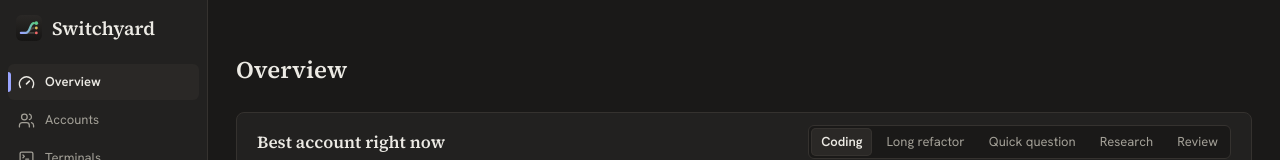
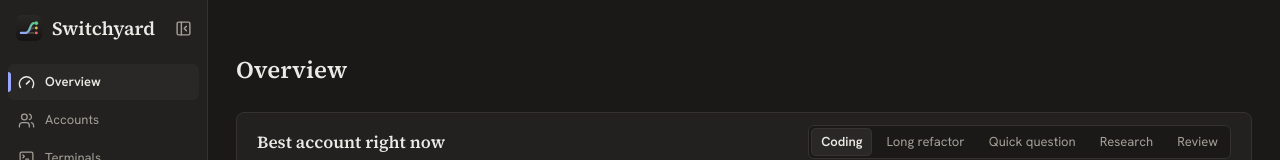
Before and after one commit to CristiMachine25/agent-hub, a React (Vite) app: page / in a window 1280 px wide. Shown: the top 160 px of the page. Built offline with nearby package versions, Linux system fonts and the light colour scheme.

Commit message:
Let the sidebar collapse to icons and expand again (button or Ctrl+B), remembered between starts

```diff
--- a/src/components/Sidebar.tsx
+++ b/src/components/Sidebar.tsx
@@ -1,9 +1,11 @@
 import clsx from 'clsx'
-import { Bell, Gauge, RefreshCw, Rocket, Settings2, SquareTerminal, Users } from 'lucide-react'
+import { useEffect } from 'react'
+import { Bell, Gauge, PanelLeftClose, PanelLeftOpen, RefreshCw, Rocket, Settings2, SquareTerminal, Users } from 'lucide-react'
 import { useStore, type Screen } from '@/store'
 import { IS_MOCK, api } from '@/api'
 import { formatAgo } from '@/lib/format'
 import { detectPlatform, isTauri, modKey } from '@/lib/platform'
+import { useCollapsed } from '@/lib/collapse'
 import { Logo } from './Logo'
 
 const NAV: { id: Screen; label: string; icon: typeof Gauge; key: string }[] = [
@@ -26,6 +28,21 @@ export function Sidebar() {
   const refreshing = useStore((s) => s.refreshing)
   const refresh = useStore((s) => s.refresh)
   const setPalette = useStore((s) => s.setPalette)
+  const [collapsed, setCollapsed] = useCollapsed('switchyard.sidebarCollapsed', () => window.innerWidth < 1000)
+
+  useEffect(() => {
+    const onKey = (e: KeyboardEvent) => {
+      // Terminals keep Ctrl+B for the program running in them.
+      if ((e.target as HTMLElement).closest?.('.xterm')) return
+      if ((e.ctrlKey || e.metaKey) && !e.shiftKey && e.key.toLowerCase() === 'b') {
+        e.preventDefault()
+        setCollapsed(!collapsed)
+      }
+    }
+    window.addEventListener('keydown', onKey)
+    return () => window.removeEventListener('keydown', onKey)
+  }, [collapsed, setCollapsed])
+  const toggleLabel = `${collapsed ? 'Expand' : 'Collapse'} sidebar (${modKey(api.platform)}+B)`
 
   const newest = Object.values(usage)
     .filter((u) => !u.stale)
@@ -35,12 +52,24 @@ export function Sidebar() {
   return (
     <nav
       aria-label="Main"
-      className="flex w-[208px] shrink-0 flex-col border-r border-rivet bg-deck max-[999px]:w-[60px]"
+      className={clsx(
+        'flex shrink-0 flex-col border-r border-rivet bg-deck transition-[width] duration-150',
+        collapsed ? 'sidebar-compact w-[60px]' : 'w-[208px]'
+      )}
     >
       {MAC_TRAFFIC_LIGHTS && <div data-tauri-drag-region className="h-7 shrink-0" />}
-      <div data-tauri-drag-region className="flex h-14 items-center gap-2.5 px-4 max-[999px]:justify-center max-[999px]:px-0">
-        <Logo size={26} />
-        <span className="font-serif text-[19px] font-semibold max-[999px]:hidden">Switchyard</span>
+      <div data-tauri-drag-region className="flex h-14 items-center gap-2.5 pl-4 pr-2 compact:justify-center compact:px-0">
+        {!collapsed && <Logo size={26} />}
+        {!collapsed && <span className="flex-1 font-serif text-[19px] font-semibold">Switchyard</span>}
+        <button
+          onClick={() => setCollapsed(!collapsed)}
+          className="flex h-8 w-8 items-center justify-center rounded text-muted hover:bg-raised hover:text-ink"
+          title={toggleLabel}
+          aria-label={toggleLabel}
+          aria-expanded={!collapsed}
+        >
+          {collapsed ? <PanelLeftOpen size={17} /> : <PanelLeftClose size={17} />}
+        </button>
       </div>
       <ul className="flex flex-col gap-0.5 px-2 pt-2">
         {NAV.map((n) => {
@@ -53,16 +82,16 @@ export function Sidebar() {
                 aria-current={on ? 'page' : undefined}
                 title={`${n.label} (${n.key})`}
                 className={clsx(
-                  'relative flex h-9 w-full items-center gap-2.5 rounded px-2.5 text-sm transition-colors max-[999px]:justify-center',
+                  'relative flex h-9 w-full items-center gap-2.5 rounded px-2.5 text-sm transition-colors compact:justify-center',
                   on ? 'bg-raised font-semibold text-ink' : 'text-muted hover:bg-raised/60 hover:text-ink'
                 )}
               >
                 {on && <span className="absolute left-0 top-2 bottom-2 w-[3px] rounded-r bg-hop" aria-hidden />}
                 <Icon size={17} strokeWidth={on ? 2.2 : 1.8} />
-                <span className="flex-1 text-left max-[999px]:hidden">{n.label}</span>
+                <span className="flex-1 text-left compact:hidden">{n.label}</span>
                 {n.id === 'notifications' && unread > 0 && (
                   <span
-                    className="min-w-5 rounded-full bg-hop px-1.5 text-center text-[11px] font-bold leading-5 text-hop-ink max-[999px]:absolute max-[999px]:right-1 max-[999px]:top-0.5 max-[999px]:min-w-4 max-[999px]:px-1 max-[999px]:leading-4"
+                    className="min-w-5 rounded-full bg-hop px-1.5 text-center text-[11px] font-bold leading-5 text-hop-ink compact:absolute compact:right-1 compact:top-0.5 compact:min-w-4 compact:px-1 compact:leading-4"
                     aria-label={`${unread} unread`}
                   >
                     {unread}
@@ -74,31 +103,31 @@ export function Sidebar() {
         })}
       </ul>
 
-      <div className="mt-auto flex flex-col gap-2 p-3 max-[999px]:items-center max-[999px]:px-1">
+      <div className="mt-auto flex flex-col gap-2 p-3 compact:items-center compact:px-1">
         <button
           onClick={() => setPalette(true)}
-          className="btn w-full justify-between max-[999px]:w-10 max-[999px]:px-0"
+          className="btn w-full justify-between compact:w-10 compact:px-0"
           title={`Quick launch (${modKey(api.platform)}+K)`}
         >
           <span className="flex items-center gap-2">
             <Rocket size={15} />
-            <span className="max-[999px]:hidden">Quick launch</span>
+            <span className="compact:hidden">Quick launch</span>
           </span>
-          <span className="kbd max-[999px]:hidden">{modKey(api.platform)} K</span>
+          <span className="kbd compact:hidden">{modKey(api.platform)} K</span>
         </button>
         <button
           onClick={() => refresh()}
           disabled={refreshing}
-          className="flex items-center gap-2 rounded px-1 py-1 text-xs text-muted hover:text-ink max-[999px]:justify-center"
+          className="flex items-center gap-2 rounded px-1 py-1 text-xs text-muted hover:text-ink compact:justify-center"
           title="Refresh usage for every account"
         >
           <RefreshCw size={13} className={clsx(refreshing && 'animate-spin')} />
-          <span className="max-[999px]:hidden">
+          <span className="compact:hidden">
             {refreshing ? 'Refreshing…' : newest ? `Usage updated ${formatAgo(new Date(newest).toISOString(), now)}` : 'Refresh usage'}
           </span>
         </button>
         {IS_MOCK && (
-          <p className="px-1 text-[11px] leading-4 text-faint max-[999px]:hidden">
+          <p className="px-1 text-[11px] leading-4 text-faint compact:hidden">
             Browser preview with demo data. Nothing here touches your real accounts.
           </p>
         )}
--- /dev/null
+++ b/src/lib/collapse.ts
@@ -0,0 +1,26 @@
+import { useCallback, useState } from 'react'
+
+/** A remembered open/closed flag for a side panel. Storage can be unavailable, so every access is guarded. */
+export function useCollapsed(key: string, initial: () => boolean): [boolean, (v: boolean) => void] {
+  const [collapsed, setState] = useState(() => {
+    try {
+      const v = localStorage.getItem(key)
+      if (v === '1' || v === '0') return v === '1'
+    } catch {
+      // fall through to the default
+    }
+    return initial()
+  })
+  const set = useCallback(
+    (v: boolean) => {
+      setState(v)
+      try {
+        localStorage.setItem(key, v ? '1' : '0')
+      } catch {
+        // not remembered, still applied
+      }
+    },
+    [key]
+  )
+  return [collapsed, set]
+}
--- a/tailwind.config.js
+++ b/tailwind.config.js
@@ -36,5 +36,8 @@ module.exports = {
       borderRadius: { DEFAULT: '6px', md: '6px', lg: '8px' }
     }
   },
-  plugins: []
+  plugins: [
+    // `compact:` styles apply inside a collapsed sidebar.
+    ({ addVariant }) => addVariant('compact', '.sidebar-compact &')
+  ]
 }
```
